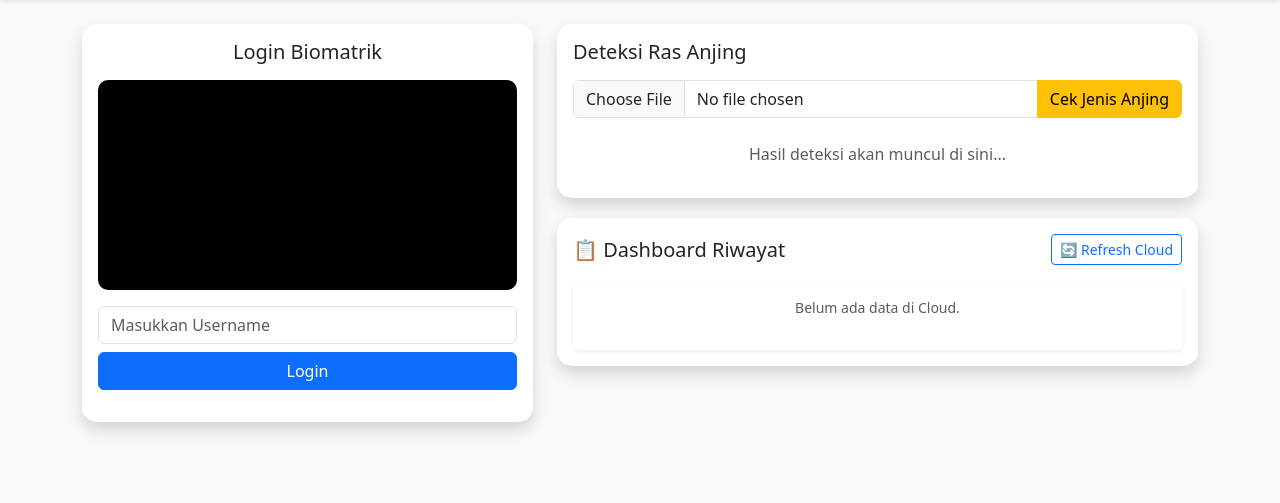
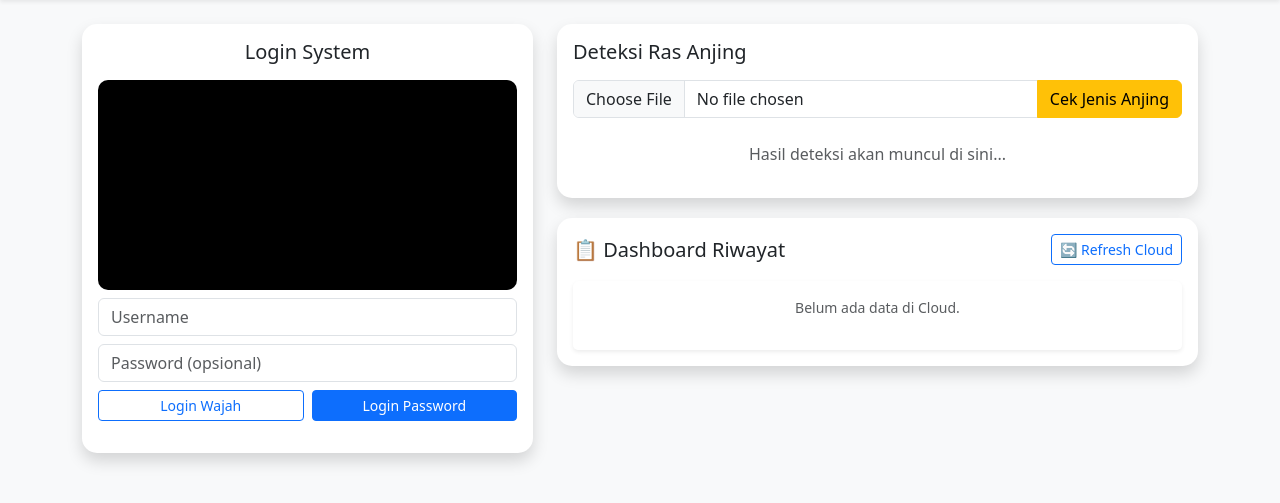
Before and after one commit to satriaarimbawa/dog-breed, a Flask app: page / in a window 1280 px wide. Shown: the part 56-559 px from the top of the page. Run offline with Flask 3, Linux system fonts and the light colour scheme; data that the repository does not hold is empty.

Commit message:
penambahan fitur login by password

```diff
--- a/App.py
+++ b/App.py
@@ -98,9 +98,33 @@ def login_face():
     face_file.save(temp_path)
     score = compare_faces(ref_path, temp_path)
 
-    if score > 0.55: # Toleransi histogram
+    if score > 0.50: # Toleransi histogram
         return jsonify({"status": "success", "message": "Login Berhasil!", "score": round(score, 2)})
     return jsonify({"status": "fail", "message": "Wajah tidak cocok!", "score": round(score, 2)})
+
+@app.route('/login-password', methods=['POST'])
+def login_password():
+    user = request.form.get('username', '').strip()
+    pw = request.form.get('password')
+
+    if not user or not pw:
+        return jsonify({"status": "error", "message": "Isi username & password!"})
+
+    if firebase_connected:
+        # 1. Cari user di Firestore
+        user_ref = db.collection('users').document(user).get()
+        if not user_ref.exists:
+            return jsonify({"status": "error", "message": "User tidak ditemukan!"})
+
+        user_data = user_ref.to_dict()
+
+        # 2. Verifikasi Password (Hash vs Plain Text)
+        if check_password_hash(user_data['password'], pw):
+            return jsonify({"status": "success", "message": f"Welcome back, {user}!"})
+        else:
+            return jsonify({"status": "fail", "message": "Password salah!"})
+
+    return jsonify({"status": "error", "message": "Database tidak terhubung!"})
 
 @app.route('/predict', methods=['POST'])
 def predict():
--- a/templates/index.html
+++ b/templates/index.html
@@ -25,13 +25,24 @@
 <div class="container">
     <div class="row">
         <div class="col-md-5">
-            <div class="card shadow p-3">
-                <h5 class="text-center mb-3">Login Biomatrik</h5>
-                <video id="webcam" autoplay></video>
-                <input type="text" id="userLogin" class="form-control mt-3" placeholder="Masukkan Username">
-                <button onclick="verifyFace()" class="btn btn-primary mt-2 w-100">Login</button>
-                <div id="loginStatus" class="mt-3 text-center"></div>
-            </div>
+ <div class="card shadow p-3">
+    <h5 class="text-center mb-3">Login System</h5>
+    <video id="webcam" autoplay class="mb-2"></video>
+
+    <input type="text" id="userLogin" class="form-control mb-2" placeholder="Username">
+
+    <input type="password" id="passLogin" class="form-control mb-2" placeholder="Password (opsional)">
+
+    <div class="row g-2">
+        <div class="col-6">
+            <button onclick="verifyFace()" class="btn btn-outline-primary w-100 btn-sm">Login Wajah</button>
+        </div>
+        <div class="col-6">
+            <button onclick="verifyPassword()" class="btn btn-primary w-100 btn-sm">Login Password</button>
+        </div>
+    </div>
+    <div id="loginStatus" class="mt-3 text-center"></div>
+</div>
         </div>
 
         <div class="col-md-7">
@@ -83,6 +94,7 @@
 <script src="https://cdn.jsdelivr.net/npm/bootstrap@5.3.0/dist/js/bootstrap.bundle.min.js"></script>
 
 <script>
+    // --- 1. DEFINISI VARIABEL GLOBAL (HARUS DI ATAS) ---
     const video = document.getElementById('webcam');
     const regVideo = document.getElementById('regWebcam');
     const canvas = document.getElementById('canvas');
@@ -95,7 +107,65 @@
         navigator.mediaDevices.getUserMedia({ video: true }).then(s => regVideo.srcObject = s);
     });
 
-    // 1. FUNGSI REGISTRASI
+    // --- 2. FUNGSI DASHBOARD (MUAT DARI FIREBASE) ---
+    async function loadHistory() {
+        console.log("Memuat riwayat dari Firestore..."); // Cek di Console F12
+        const list = document.getElementById('historyList');
+        try {
+            const response = await fetch('/get-history');
+            const history = await response.json();
+
+            if (history.length === 0) {
+                list.innerHTML = "<p class='text-center text-muted small p-3'>Belum ada data di Cloud.</p>";
+                return;
+            }
+
+            list.innerHTML = "";
+            history.forEach(item => {
+                let btn = document.createElement('button');
+                btn.className = "list-group-item list-group-item-action d-flex justify-content-between align-items-center";
+                btn.innerHTML = `<div><strong>${item.username}</strong><br><small class="text-muted">Klik untuk muat ulang</small></div>
+                                 <span class="badge bg-primary rounded-pill">${item.predictions[0].breed}</span>`;
+
+                btn.onclick = () => {
+                    let h = `<div class="alert alert-info py-2">Memuat Riwayat: <b>${item.username}</b></div>`;
+                    item.predictions.forEach(p => {
+                        h += `<small>${p.breed}</small>
+                              <div class="progress mb-2">
+                                <div class="progress-bar bg-info" style="width:${p.conf}">${p.conf}</div>
+                              </div>`;
+                    });
+                    document.getElementById('dogResult').innerHTML = h;
+                    window.scrollTo({ top: 0, behavior: 'smooth' });
+                };
+                list.appendChild(btn);
+            });
+        } catch (err) {
+            console.error(err);
+            list.innerHTML = "<p class='text-danger text-center small p-3'>Koneksi Cloud Terganggu.</p>";
+        }
+    }
+
+    // --- 3. FUNGSI LOGIN PASSWORD ---
+    async function verifyPassword() {
+        const user = document.getElementById('userLogin').value;
+        const pw = document.getElementById('passLogin').value;
+        if(!user || !pw) return alert("Isi username dan password dulu, Boy!");
+
+        const fd = new FormData();
+        fd.append('username', user);
+        fd.append('password', pw);
+
+        const r = await fetch('/login-password', { method: 'POST', body: fd });
+        const d = await r.json();
+
+        const color = d.status == 'success' ? 'bg-success' : 'bg-danger';
+        document.getElementById('loginStatus').innerHTML = `<span class="badge ${color} p-2 px-3">${d.message}</span>`;
+
+        if(d.status == 'success') { loadHistory(); }
+    }
+
+    // --- 4. FUNGSI REGISTRASI ---
     async function prosesDaftar() {
         canvas.width = regVideo.videoWidth; canvas.height = regVideo.videoHeight;
         canvas.getContext('2d').drawImage(regVideo, 0, 0);
@@ -109,11 +179,10 @@
         }, 'image/jpeg');
     }
 
-    // 2. FUNGSI LOGIN WAJAH
+    // --- 5. FUNGSI LOGIN WAJAH ---
     async function verifyFace() {
         const user = document.getElementById('userLogin').value;
         if(!user) return alert("Masukkan username dulu!");
-
         canvas.width = video.videoWidth; canvas.height = video.videoHeight;
         canvas.getContext('2d').drawImage(video, 0, 0);
         canvas.toBlob(async b => {
@@ -123,11 +192,12 @@
             const r = await fetch('/login-face', { method: 'POST', body: fd });
             const d = await r.json();
             const color = d.status == 'success' ? 'bg-success' : 'bg-danger';
-            document.getElementById('loginStatus').innerHTML = `<span class="badge ${color} p-2 px-3">${d.message} (Skor: ${d.score || 0})</span>`;
+            document.getElementById('loginStatus').innerHTML = `<span class="badge ${color} p-2 px-3">${d.message}</span>`;
+            if(d.status == 'success') { loadHistory(); }
         }, 'image/jpeg');
     }
 
-    // 3. FUNGSI DETEKSI ANJING
+    // --- 6. FUNGSI DETEKSI ANJING ---
     async function detectBreed() {
         const fileInput = document.getElementById('dogFile');
         const user = document.getElementById('userLogin').value || "Guest";
@@ -136,60 +206,23 @@
         const fd = new FormData();
         fd.append('file', fileInput.files[0]);
         fd.append('username', user);
-
-        document.getElementById('dogResult').innerHTML = "<div class='text-center py-3'><div class='spinner-border text-primary'></div><p>Menganalisis...</p></div>";
+        document.getElementById('dogResult').innerHTML = "Menganalisis...";
 
         const r = await fetch('/predict', { method: 'POST', body: fd });
         const d = await r.json();
 
-        let h = `<div class="alert alert-success">Hasil Analisis untuk <b>${user}</b>:</div>`;
+        let h = `<div class="alert alert-success">Hasil untuk <b>${user}</b>:</div>`;
         d.predictions.forEach(p => {
             h += `<small class="fw-bold">${p.breed}</small>
-                <div class="progress mb-2 shadow-sm">
+                  <div class="progress mb-2 shadow-sm">
                     <div class="progress-bar bg-success progress-bar-striped" style="width:${p.conf}">${p.conf}</div>
-                </div>`;
+                  </div>`;
         });
         document.getElementById('dogResult').innerHTML = h;
         loadHistory();
     }
 
-    // 4. FUNGSI DASHBOARD (MUAT DARI FIREBASE)
-    async function loadHistory() {
-        const list = document.getElementById('historyList');
-        try {
-            const response = await fetch('/get-history');
-            const history = await response.json();
-            if (history.length === 0) {
-                list.innerHTML = "<p class='text-center text-muted small p-3'>Belum ada data di Cloud.</p>";
-                return;
-            }
-            list.innerHTML = "";
-            history.forEach(item => {
-                let btn = document.createElement('button');
-                btn.className = "list-group-item list-group-item-action d-flex justify-content-between align-items-center";
-                btn.innerHTML = `<div><strong>${item.username}</strong><br><small class="text-muted">Klik untuk muat ulang</small></div>
-                                <span class="badge bg-primary rounded-pill">${item.predictions[0].breed}</span>`;
-
-                // Fitur Interactive Reload
-                btn.onclick = () => {
-                    let h = `<div class="alert alert-info py-2">Memuat Riwayat: <b>${item.username}</b></div>`;
-                    item.predictions.forEach(p => {
-                        h += `<small>${p.breed}</small>
-                            <div class="progress mb-2">
-                                <div class="progress-bar bg-info" style="width:${p.conf}">${p.conf}</div>
-                            </div>`;
-                    });
-                    document.getElementById('dogResult').innerHTML = h;
-                    window.scrollTo({ top: 0, behavior: 'smooth' });
-                };
-                list.appendChild(btn);
-            });
-        } catch (err) {
-            list.innerHTML = "<p class='text-danger text-center small p-3'>Koneksi Cloud Terganggu.</p>";
-        }
-    }
-
-    // Jalankan Dashboard saat halaman dibuka
+    // --- 7. AUTO JALANKAN SAAT START ---
     document.addEventListener('DOMContentLoaded', loadHistory);
 </script>
 </body>
```
